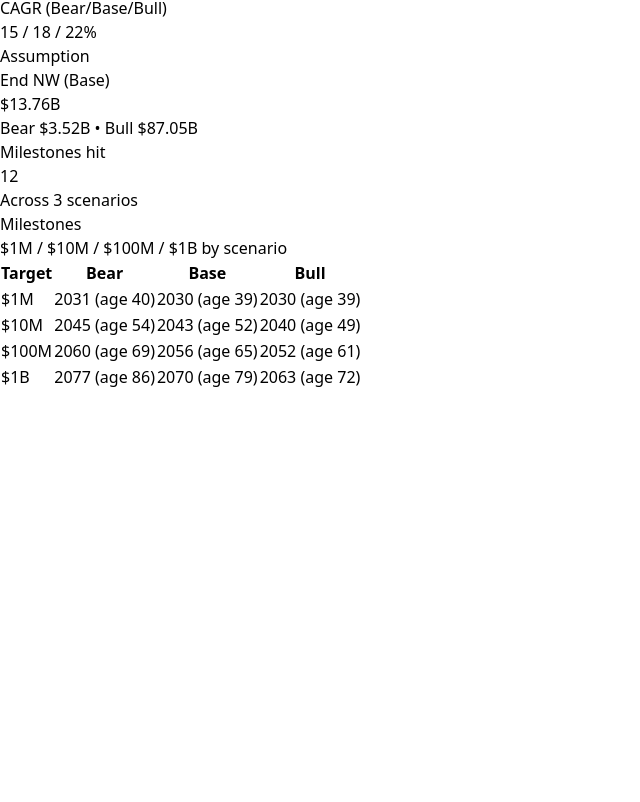
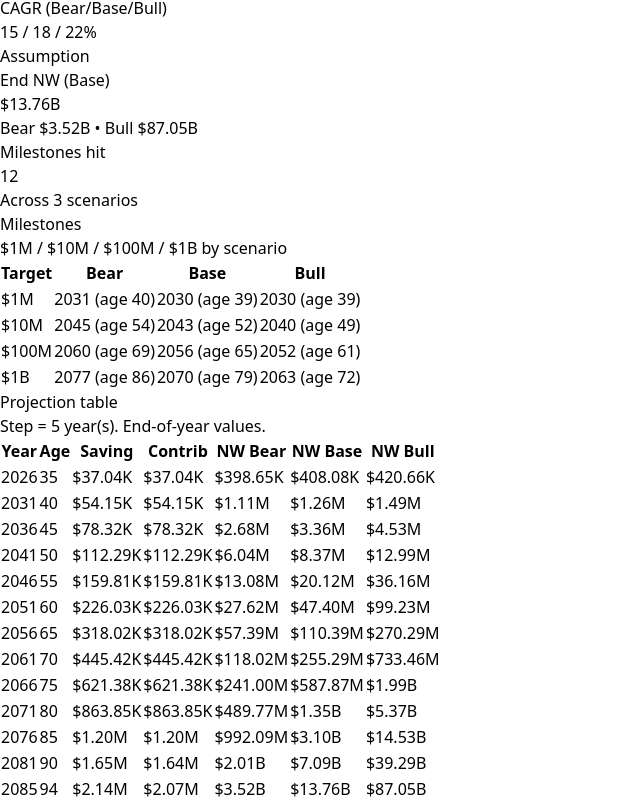
Before and after one commit to CoastEngineer/nw-compass, a React (Vite) app: page / in a window 1280 px wide. Shown: the part 556-1358 px from the top of the page, without its empty margins (0-640 px from the left). Before the commit the page ends 946 px from the top, so only its background shows below. Built offline with nearby package versions, Linux system fonts and the light colour scheme.

Commit message:
feat: projection table honors 1y/5y/10y step

```diff
--- /dev/null
+++ b/src/components/ProjectionTable.tsx
@@ -0,0 +1,67 @@
+import Card from "./Card";
+import type { ProjectionRow } from "../lib/model";
+import { formatCompactUsd, formatCompactVnd } from "../lib/format";
+
+export default function ProjectionTable(props: {
+  rows: ProjectionRow[];
+  currency: "USD" | "VND";
+  tableStep: 1 | 5 | 10;
+  fxVndPerUsd: number;
+}) {
+  const step = props.tableStep;
+
+  const sampled = props.rows.filter((_, idx) => idx % step === 0);
+  // always include last row
+  const last = props.rows.at(-1);
+  if (last && sampled.at(-1)?.year !== last.year) sampled.push(last);
+
+  const fmtNW = (r: ProjectionRow, scenario: "bear" | "base" | "bull") => {
+    return props.currency === "USD"
+      ? formatCompactUsd(r.nwUsd[scenario])
+      : formatCompactVnd(r.nwVnd[scenario]);
+  };
+
+  const fmtMoney = (vnd: number) =>
+    props.currency === "USD" ? formatCompactUsd(vnd / (props.rows[0]?.nwVnd.base ? (props.rows[0].nwVnd.base / props.rows[0].nwUsd.base) : props.fxVndPerUsd)) : formatCompactVnd(vnd);
+
+  // ^ trick này hơi hack; tốt nhất truyền fx vào. Nếu muốn sạch: truyền fxVndPerUsd từ cfg.
+  // Em sẽ đưa bản sạch bên dưới để anh dùng luôn.
+
+  return (
+    <Card title="Projection table" subtitle={`Step = ${step} year(s). End-of-year values.`}>
+      <div className="overflow-x-auto">
+        <table className="w-full text-sm">
+          <thead className="text-xs text-neutral-500">
+            <tr className="border-b border-neutral-100">
+              <th className="py-2 text-left font-medium">Year</th>
+              <th className="py-2 text-left font-medium">Age</th>
+              <th className="py-2 text-right font-medium">Saving</th>
+              <th className="py-2 text-right font-medium">Contrib</th>
+              <th className="py-2 text-right font-medium">NW Bear</th>
+              <th className="py-2 text-right font-medium">NW Base</th>
+              <th className="py-2 text-right font-medium">NW Bull</th>
+            </tr>
+          </thead>
+
+          <tbody>
+            {sampled.map((r) => (
+              <tr key={r.year} className="border-b border-neutral-50 hover:bg-neutral-50/60">
+                <td className="py-3">{r.year}</td>
+                <td className="py-3">{r.age}</td>
+                <td className="py-3 text-right text-neutral-700">
+                  {props.currency === "USD" ? formatCompactUsd(r.saving / props.fxVndPerUsd) : formatCompactVnd(r.saving)}
+                </td>
+                <td className="py-3 text-right text-neutral-700">
+                  {props.currency === "USD" ? formatCompactUsd(r.contrib / props.fxVndPerUsd) : formatCompactVnd(r.contrib)}
+                </td>
+                <td className="py-3 text-right text-neutral-700">{fmtNW(r, "bear")}</td>
+                <td className="py-3 text-right font-medium">{fmtNW(r, "base")}</td>
+                <td className="py-3 text-right text-neutral-700">{fmtNW(r, "bull")}</td>
+              </tr>
+            ))}
+          </tbody>
+        </table>
+      </div>
+    </Card>
+  );
+}
--- a/src/pages/DashboardPage.tsx
+++ b/src/pages/DashboardPage.tsx
@@ -7,6 +7,7 @@ import { buildProjection, findMilestones } from "../lib/model";
 import { buildMilestoneGrid } from "../lib/milestoneHelpers";
 import { useLifeStore } from "../store/lifeStore";
 import { formatCompactUsd, formatCompactVnd } from "../lib/format";
+import ProjectionTable from "../components/ProjectionTable";
 
 export default function DashboardPage() {
     const cfg = useLifeStore((s) => s.config);
@@ -104,6 +105,15 @@ export default function DashboardPage() {
             <div className="mt-6">
                 <MilestoneTable rows={milestoneGrid} />
             </div>
+
+            <div className="mt-6">
+                <ProjectionTable
+                    rows={rows}
+                    currency={display.currency}
+                    tableStep={display.tableStep}
+                    fxVndPerUsd={cfg.fxVndPerUsd}
+                />
+            </div>
         </Page>
     );
 }
```
Lines whose indentation alone changed are shown as unchanged.
